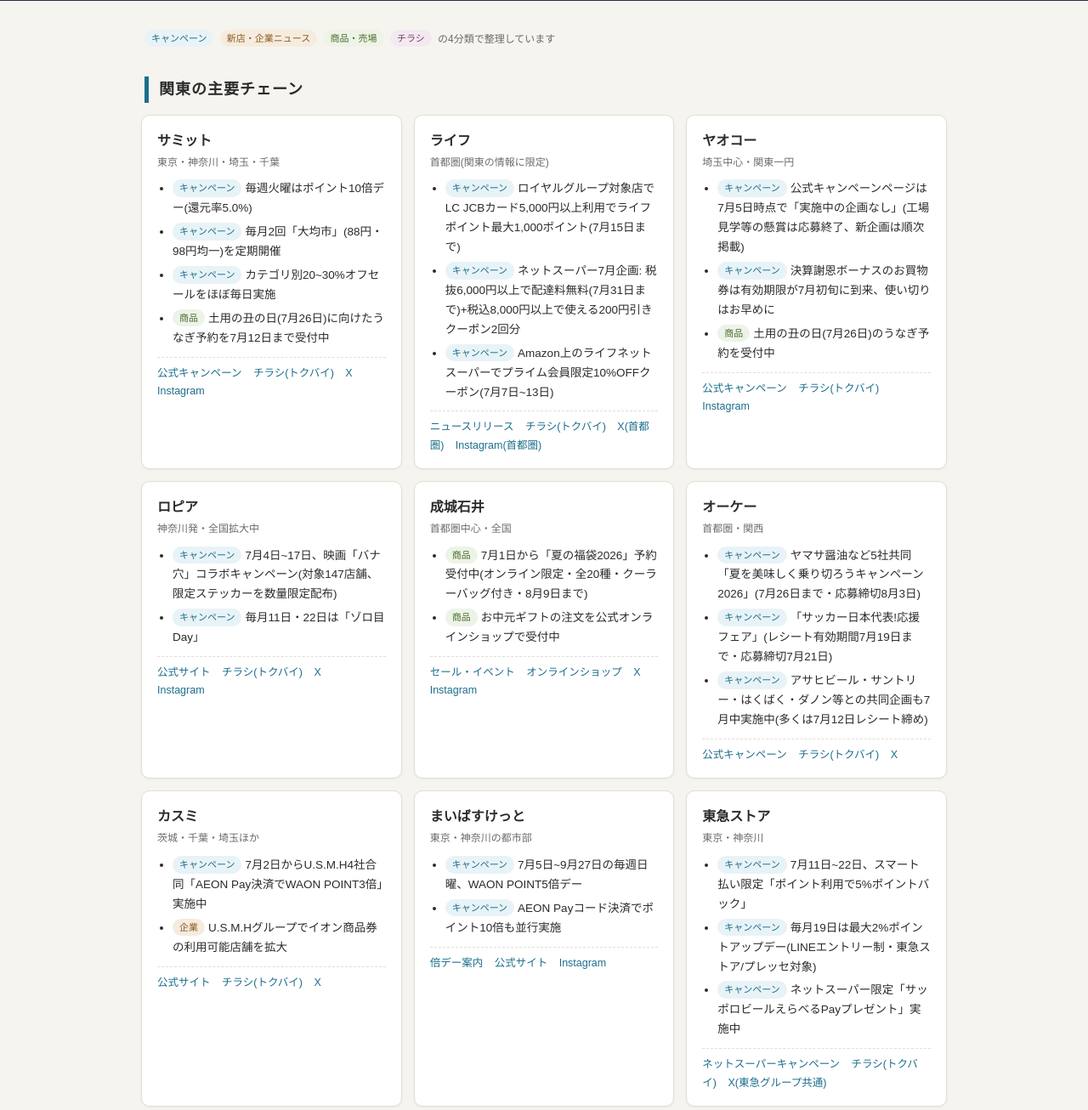
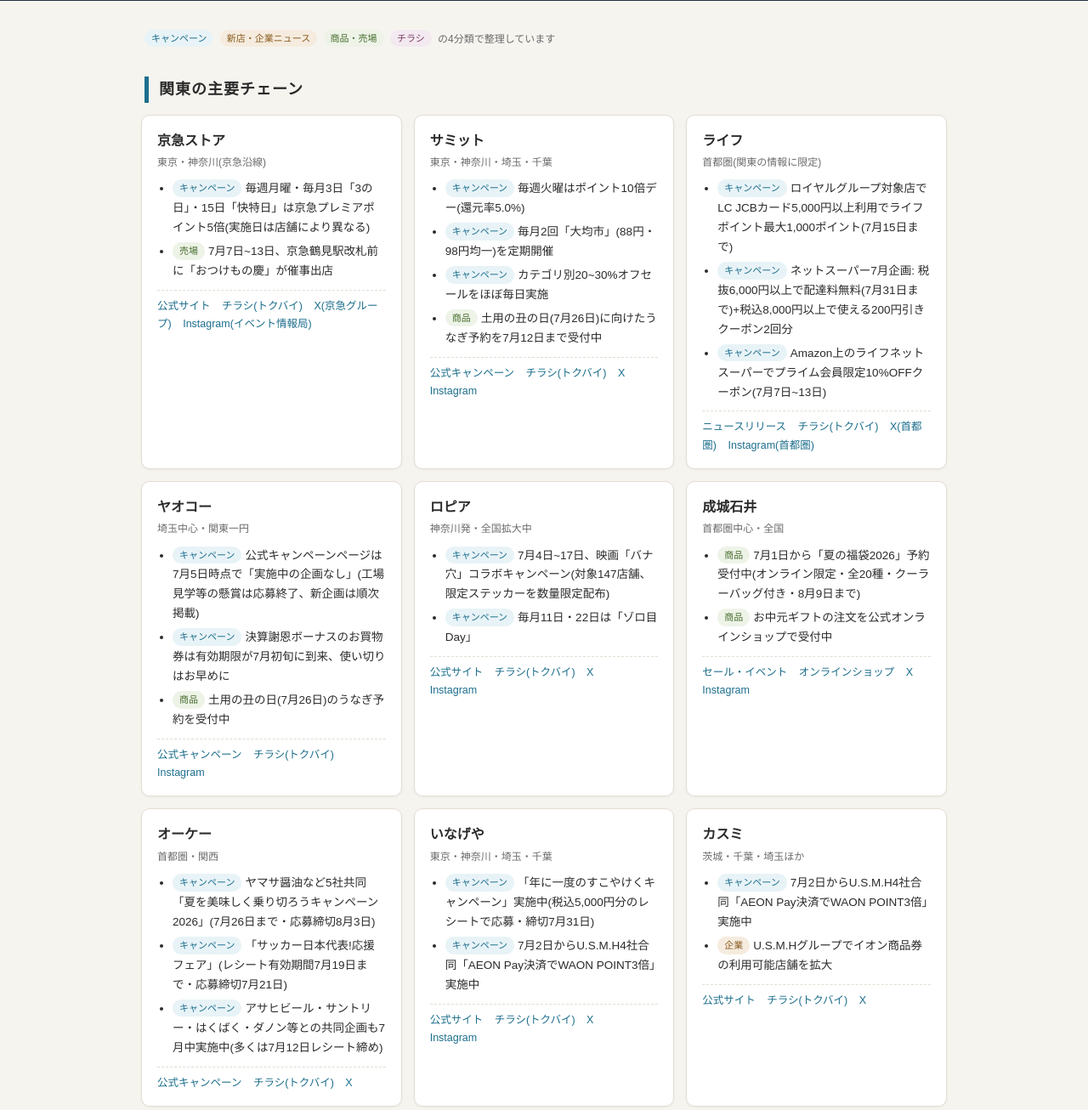
Before and after one commit to tsujido1981/hansoku-news, a plain HTML site: page 2026-07-05.html in a window 1280 px wide. Shown: the part 120-1426 px from the top of the page at 85% size. Drawn offline with Linux system fonts and the light colour scheme.

Commit message:
京急ストア・いなげやを追加、月次実績表にいなげや(U.S.M.H)を追加

```diff
--- a/2026-07-05.html
+++ b/2026-07-05.html
@@ -101,6 +101,21 @@
 <div class="grid">
 
   <div class="card">
+    <h3>京急ストア</h3>
+    <div class="area">東京・神奈川(京急沿線)</div>
+    <ul>
+      <li><span class="tag t-camp">キャンペーン</span>毎週月曜・毎月3日「3の日」・15日「快特日」は京急プレミアポイント5倍(実施日は店舗により異なる)</li>
+      <li><span class="tag t-item">売場</span>7月7日~13日、京急鶴見駅改札前に「おつけもの慶」が催事出店</li>
+    </ul>
+    <div class="links">
+      <a href="https://www.keikyu-store.co.jp/" target="_blank">公式サイト</a>
+      <a href="https://tokubai.co.jp/%E4%BA%AC%E6%80%A5%E3%82%B9%E3%83%88%E3%82%A2" target="_blank">チラシ(トクバイ)</a>
+      <a href="https://x.com/keikyu_koho" target="_blank">X(京急グループ)</a>
+      <a href="https://www.instagram.com/keikyustore_event/" target="_blank">Instagram(イベント情報局)</a>
+    </div>
+  </div>
+
+  <div class="card">
     <h3>サミット</h3>
     <div class="area">東京・神奈川・埼玉・千葉</div>
     <ul>
@@ -194,6 +209,21 @@
   </div>
 
   <div class="card">
+    <h3>いなげや</h3>
+    <div class="area">東京・神奈川・埼玉・千葉</div>
+    <ul>
+      <li><span class="tag t-camp">キャンペーン</span>「年に一度のすこやけくキャンペーン」実施中(税込5,000円分のレシートで応募・締切7月31日)</li>
+      <li><span class="tag t-camp">キャンペーン</span>7月2日からU.S.M.H4社合同「AEON Pay決済でWAON POINT3倍」実施中</li>
+    </ul>
+    <div class="links">
+      <a href="https://www.inageya.co.jp/" target="_blank">公式サイト</a>
+      <a href="https://tokubai.co.jp/%E3%81%84%E3%81%AA%E3%81%92%E3%82%84" target="_blank">チラシ(トクバイ)</a>
+      <a href="https://x.com/inageya" target="_blank">X</a>
+      <a href="https://www.instagram.com/inageya_official/" target="_blank">Instagram</a>
+    </div>
+  </div>
+
+  <div class="card">
     <h3>カスミ</h3>
     <div class="area">茨城・千葉・埼玉ほか</div>
     <ul>
@@ -256,6 +286,7 @@
     <tr><td class="name">ライフ</td><td>-</td><td>-</td><td>-</td><td class="up">+4.9%</td><td class="up">+2.5%</td><td class="up">+2.3%</td></tr>
     <tr><td class="name">サミット</td><td>-</td><td>-</td><td>-</td><td class="up">+4.3%</td><td>-</td><td>-</td></tr>
     <tr><td class="name">東急ストア</td><td>-</td><td>-</td><td>-</td><td class="down">-0.5%</td><td>-</td><td>-</td></tr>
+    <tr><td class="name">いなげや</td><td>-</td><td>-</td><td>-</td><td class="up">+3.7%</td><td class="up">+3.5%</td><td class="up">+0.2%</td></tr>
     <tr><td class="name">カスミ</td><td>-</td><td>-</td><td>-</td><td class="up">+1.0%</td><td class="up">+0.7%</td><td class="up">+0.3%</td></tr>
   </tbody>
 </table>
@@ -263,7 +294,8 @@
   ・各社の公表資料・流通ニュース等の報道に基づく既存店(開店1年以上の店)の前年同月比。6月度は各社が公表し次第、順次「-」を数字に置き換えます。<br>
   ・2026年6月度は7月5日時点で5社とも未公表です(検索で出てくる「6月度」記事は2025年7月掲載の前年分と確認済み。混同を避けるため掲載していません)。<br>
   ・サミット・東急ストアは客数・客単価を公表していません。<br>
-  ・成城石井・ロピア・オーケー・まいばすけっとは月次実績を公表していないため掲載していません。
+  ・いなげや・カスミはU.S.M.H(ユナイテッド・スーパーマーケット・ホールディングス)傘下の数値です。<br>
+  ・成城石井・ロピア・オーケー・まいばすけっと・京急ストアは月次実績を公表していないため掲載していません。
 </div>
 
 <h2 class="local">全国のこだわりローカル企業</h2>
```
Also changed, not shown: index.html (+33 -1 lines).
